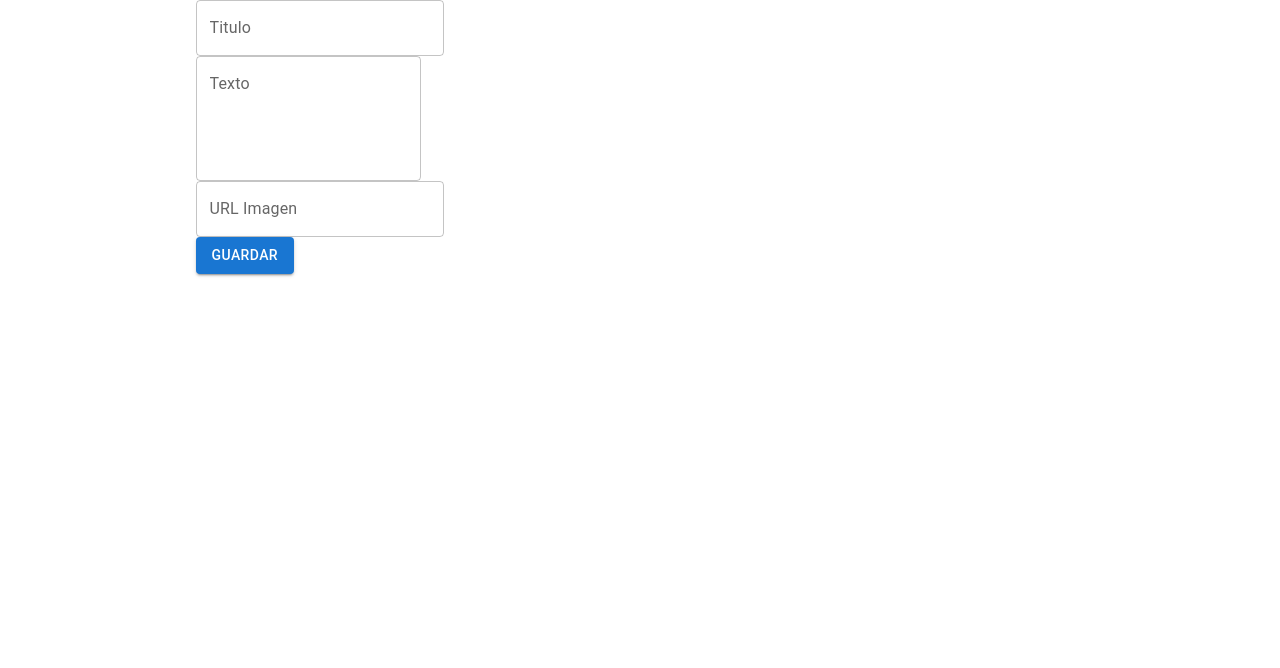
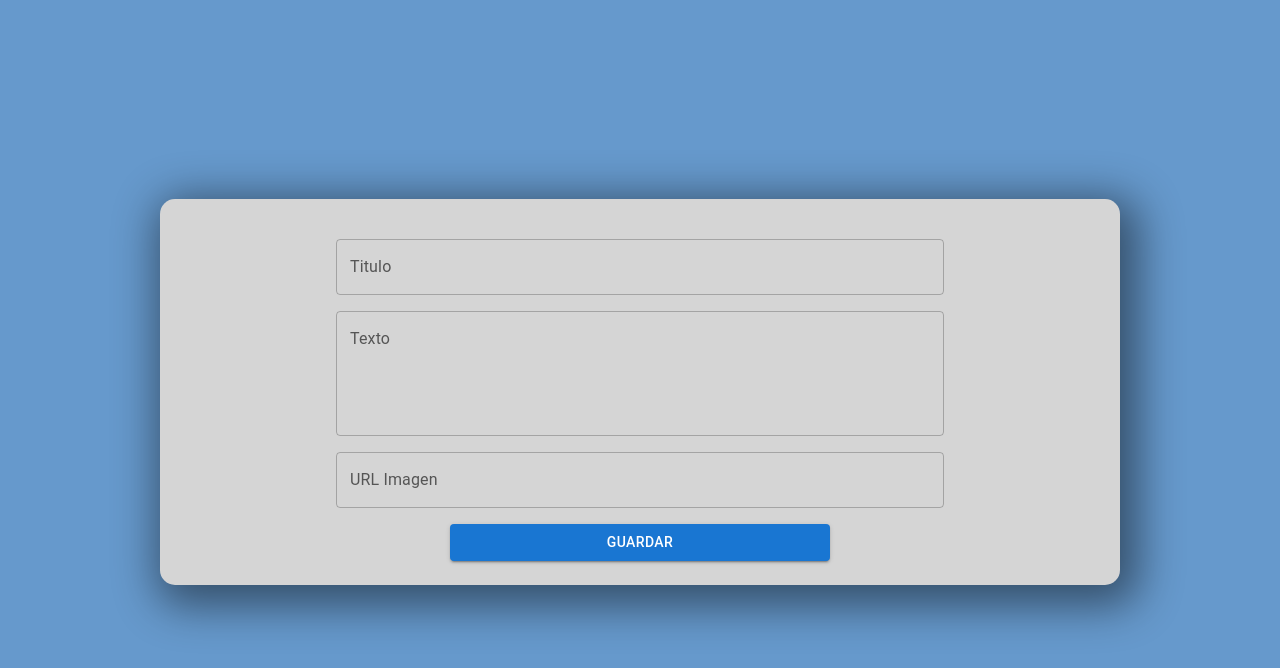
Before and after one commit to CristianTrejo/blog, a React (Create React App) app: page /create-new in a window 1280 px wide. Shown: the top 668 px of the page. Built offline with nearby package versions, Linux system fonts and the light colour scheme.

Commit message:
Style component create new

```diff
--- a/src/components/CreateNew/index.jsx
+++ b/src/components/CreateNew/index.jsx
@@ -1,6 +1,8 @@
 import React, { useState } from "react";
 import { Grid, TextField, Button } from "@mui/material";
 import { useNavigate } from "react-router-dom";
+import styles from "./style";
+import { textAlign } from "@mui/system";
 const axios = require('axios').default;
 const server = 'http://localhost:8080';
 
@@ -26,20 +28,20 @@ const CreateNew = () => {
 	}
 
 	return (
-		<Grid container alignItems="center" justifyContent="center">
+		<Grid container alignItems="center" justifyContent="center" style={styles.container}>
 			<Grid item xs={10}>
-				<Grid container alignItems="center" justifyContent="center">
-					<Grid item xs={10}>
-						<TextField label="Titulo" variant="outlined" onChange={event => setTitle(event.target.value)} />
+				<Grid container alignItems="center" justifyContent="center" style={styles.content} rowSpacing={2}>
+					<Grid item xs={8}>
+						<TextField label="Titulo" variant="outlined" onChange={event => setTitle(event.target.value)} fullWidth />
 					</Grid>
-					<Grid item xs={10}>
-						<TextField label="Texto" multiline rows={4} onChange={event => setText(event.target.value)} />
+					<Grid item xs={8}>
+						<TextField label="Texto" multiline rows={4} onChange={event => setText(event.target.value)} fullWidth />
 					</Grid>
-					<Grid item xs={10}>
-						<TextField label="URL Imagen" onChange={event => setImage(event.target.value)} />
+					<Grid item xs={8}>
+						<TextField label="URL Imagen" onChange={event => setImage(event.target.value)} fullWidth />
 					</Grid>
-					<Grid item xs={10}>
-						<Button variant="contained" onClick={postPost}>Guardar</Button>
+					<Grid item xs={5} style={{textAlign: 'center'}}>
+						<Button variant="contained" onClick={postPost} style={{width: '100%'}} >Guardar</Button>
 					</Grid>
 				</Grid>
 			</Grid>
--- /dev/null
+++ b/src/components/CreateNew/style.js
@@ -0,0 +1,18 @@
+const styles = {
+	container: {
+		backgroundColor: '#69C',
+		padding: '5%',
+		height: '100vh'
+	},
+	content: {
+		backgroundColor: '#d5d5d5',
+		borderRadius: '15px',
+		padding: '2.5%',
+		boxShadow: '8px 10px 44px 11px rgba(0,0,0,0.48)',
+	},
+	textfield: {
+
+	}
+};
+
+export default styles;
```
